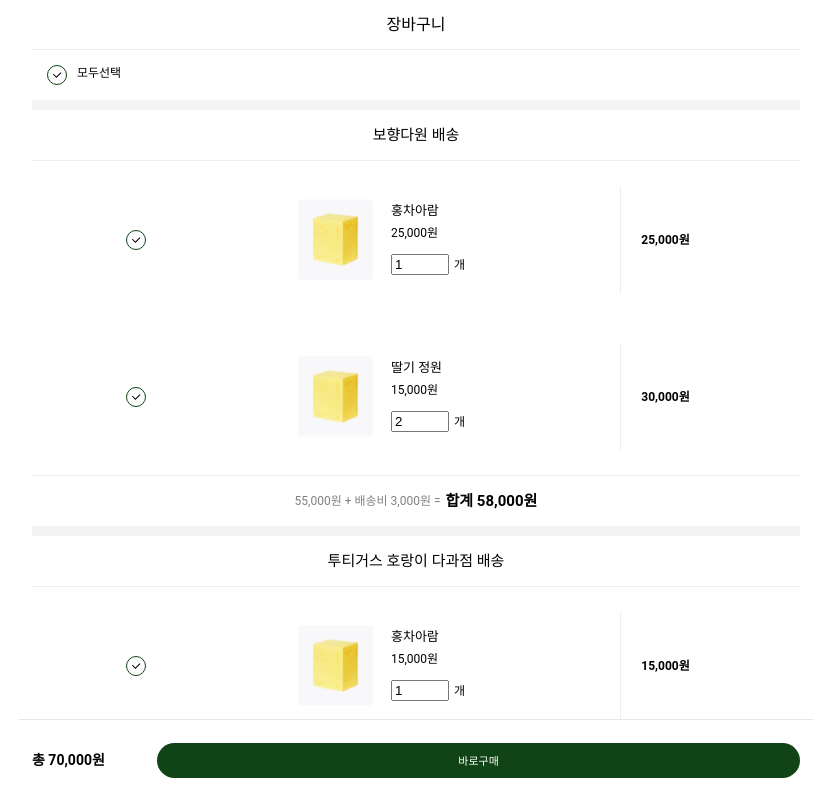
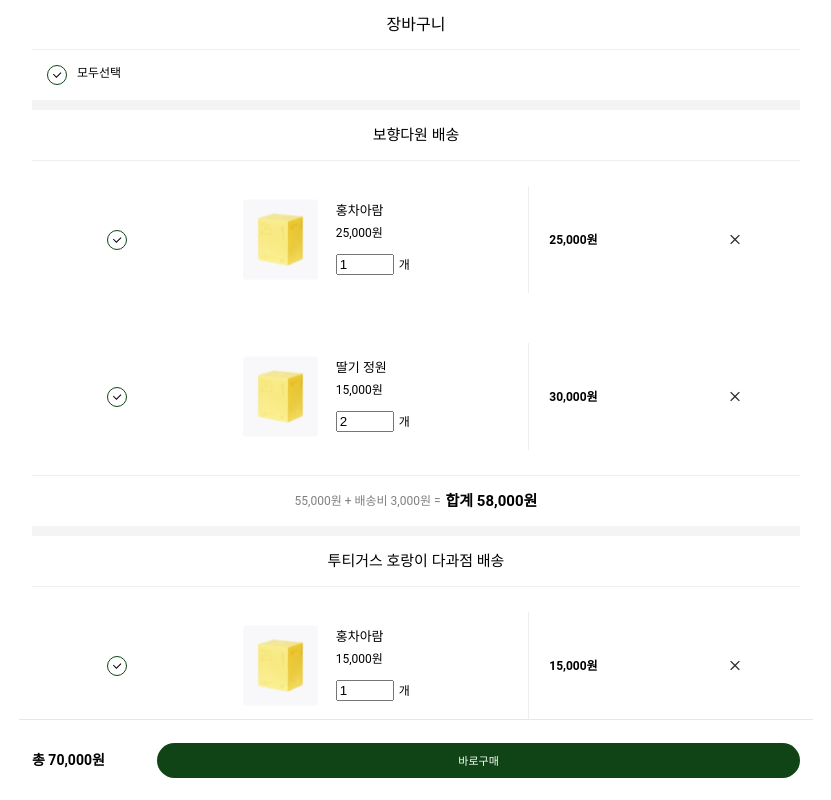
Before and after one commit to The-Teable/teave-mobile, a Next.js app: page /cart in a window 1280 px wide. Shown: the top 800 px of the page, without its empty margins (224-1055 px from the left). Built offline with nearby package versions, Linux system fonts and the light colour scheme.

Commit message:
feat: #27 장바구니 아이템 삭제 버튼 추가

```diff
--- a/components/cart/CartProduct.tsx
+++ b/components/cart/CartProduct.tsx
@@ -6,10 +6,15 @@ import Margin from "../common/Margin";
 import { color } from "../../styles/palette";
 
 const CartProduct = ({
-  products,
+  products
 }: {
   products: Record<string, ProductInCart[]>;
 }) => {
+  /**
+   * TODO: 장바구니 삭제 api 연동
+   */
+  const handleDeleteProduct = () => {};
+
   return (
     <>
       {Object.entries(products).map(([brandName, items]) => (
@@ -33,6 +38,12 @@ const CartProduct = ({
                 </S.ContentWrapper>
               </S.ItemWrapper>
               <S.Price>{(price * count).toLocaleString()}원</S.Price>
+              <S.DeleteButton
+                src="/image/icon_exit.svg"
+                width={10}
+                height={10}
+                onClick={handleDeleteProduct}
+              />
             </S.ItemContainer>
           ))}
           <S.TotalPriceContainer>
@@ -104,6 +115,12 @@ S.Price = styled.div`
   border-left: 1px solid ${color.gray200};
 `;
 
+S.DeleteButton = styled(Image)`
+  &:hover {
+    cursor: pointer;
+  }
+`;
+
 S.TotalPriceContainer = styled.div`
   display: flex;
   background-color: #ffffff;
```
